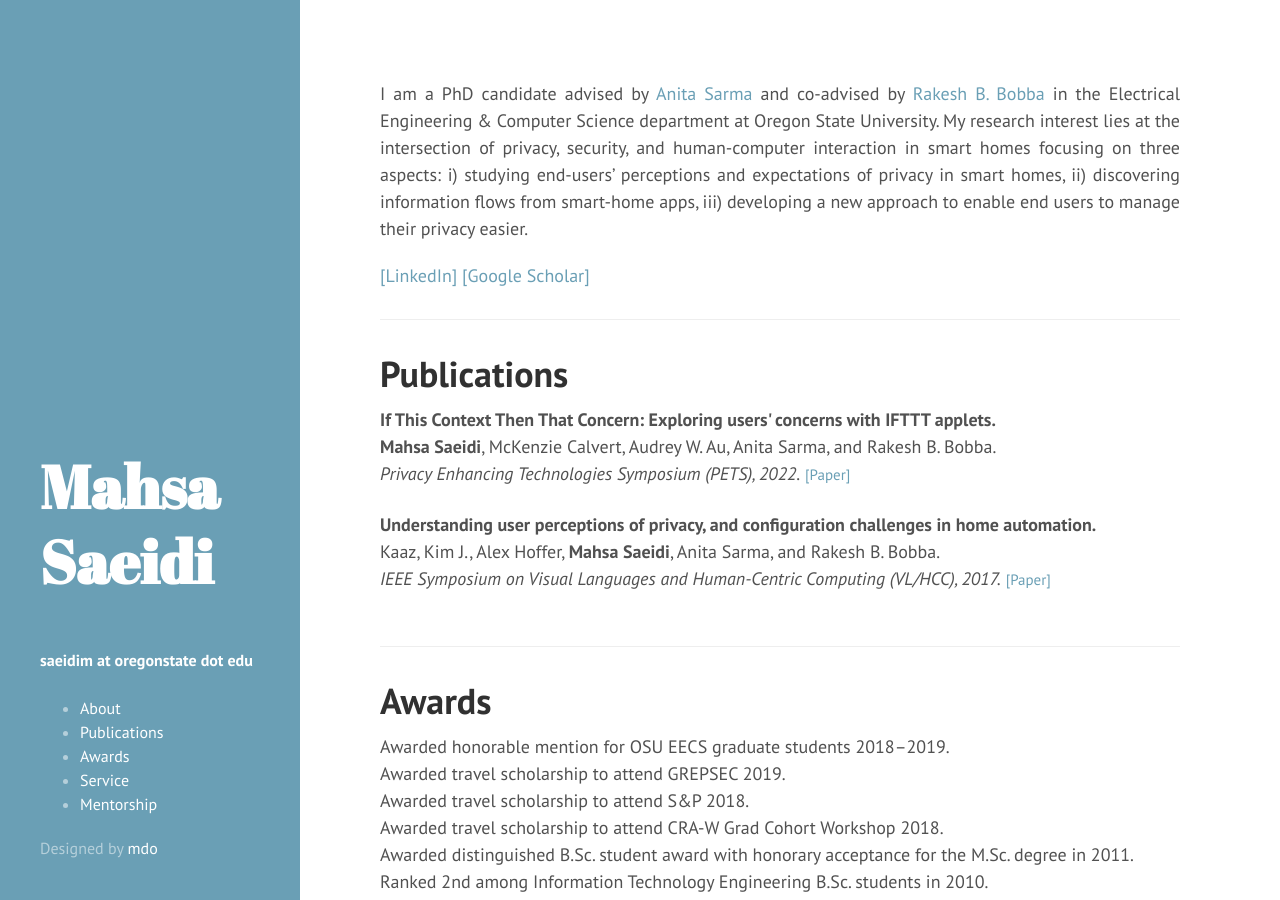
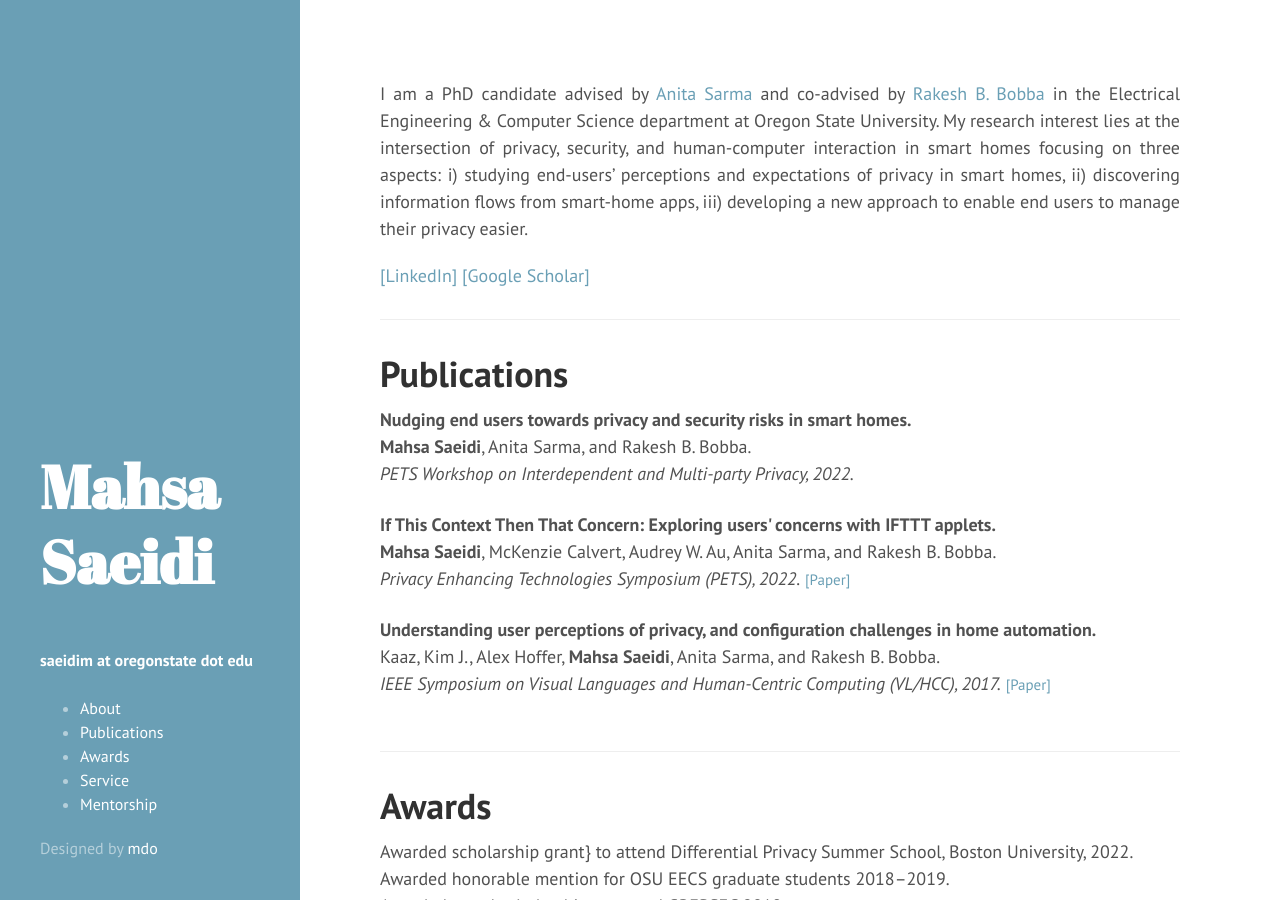
Before and after one commit to gitmahsa/gitmahsa.github.io, a Jekyll site: the page built from index.html, in a window 1280 px wide and 900 px high. Built offline with Jekyll 4.4.1, drawn with Linux system fonts in a browser that asks for light colours; the list of posts is cut into pages by our own code.

Commit message:
updated publication

```diff
--- a/index.html
+++ b/index.html
@@ -60,7 +60,13 @@ iii)	developing a new approach to enable end users to manage their privacy easie
 
 <h2 class="mb-5"><span style="font-size:36px;"> Publications</span></h2>
 
-
+<div class="row">
+<div class="col-md-12"><font size="4"><b> Nudging end users towards privacy and security
+risks in smart homes.</b><br />
+<b> Mahsa Saeidi</b>, Anita Sarma, and Rakesh B. Bobba.<br />
+<i>PETS Workshop on Interdependent and Multi-party Privacy, 2022.</i> </font></div>
+</div>
+&nbsp;
 
 <div class="row">
 <div class="col-md-12"><font size="4"><b>If This Context Then That Concern: Exploring users' concerns with IFTTT applets.</b><br />
@@ -122,9 +128,14 @@ Kaaz, Kim J., Alex Hoffer, <b>Mahsa Saeidi</b>, Anita Sarma, and Rakesh B. Bobba
 
 <h2 class="mb-5"><span style="font-size:36px;"> Awards</span></h2>
 
+<div class="row">
+<div class="col-md-3"><font size="4"> </font></div>
+
+<div align="justify" class="col-md-9"><font size="4"> Awarded scholarship grant} to attend Differential Privacy Summer School, Boston University, 2022. <br /></div>
 
 <div class="row">
 <div class="col-md-3"><font size="4"> </font></div>
+
 
 <div align="justify" class="col-md-9"><font size="4"> Awarded honorable mention for OSU EECS graduate students 2018–2019. <br /></div>
 
```
